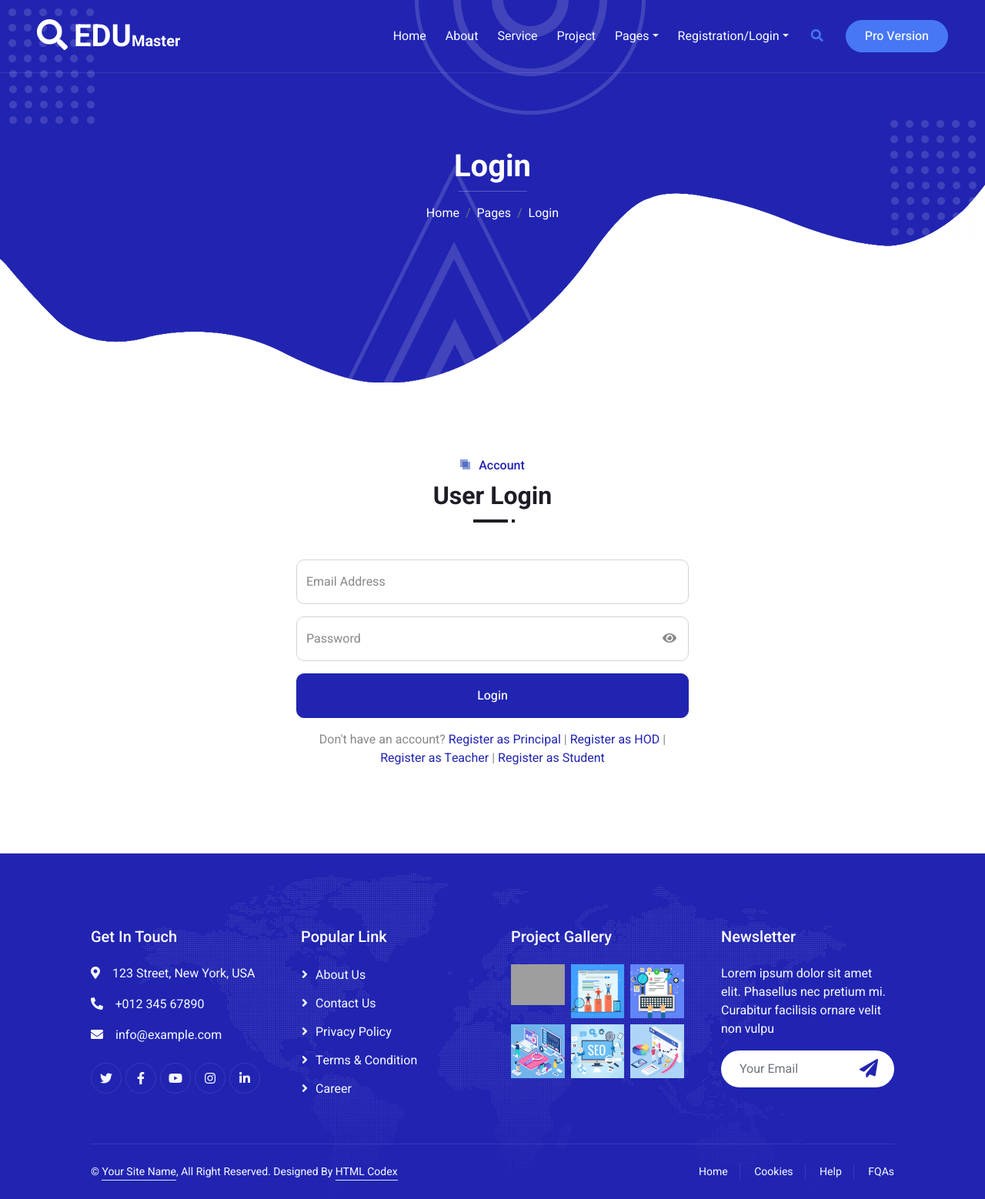
After one commit to aibinsabu/EduAI, a Django app: page /login/ in a window 1280 px wide. The commit adds this page. Shown: the whole page at 77% size. Run offline with Django 3.2, Linux system fonts and the light colour scheme; some libraries are stand-ins or nearby versions; grey boxes are pictures that could not be loaded.

Commit message:
completed login function

```diff
--- a/quality_app/urls.py
+++ b/quality_app/urls.py
@@ -3,18 +3,24 @@ from django.urls import path
 from . import views
 from django.conf import settings
 from django.conf.urls.static import static
+
 urlpatterns = [
-    path('home/', views.home, name="home"),
-    path('', views.index, name="index"),
-    path('index/', views.index, name="index_html"),
-    path('about/', views.about, name="about"),
-    path('service/', views.service, name="service"),
-    path('project/', views.project, name="project"),
-    path('team/', views.team, name="team"),
-    path('testimonial/', views.testimonial, name="testimonial"),  # <-- Add this line
-    path('404.html', views.page_not_found, name="404"),
-    path('principle-registration/', views.principle_registration, name="principle_registration"),
-    path('hod-registration/', views.hod_registration, name="hod_registration"),
-    path('teacher-registration/', views.teacher_registration, name="teacher_registration"),
-    path('student-registration/', views.student_registration, name="student_registration"),
-] + static(settings.MEDIA_URL, document_root=settings.MEDIA_ROOT)
+    path('', views.home, name='home'),
+    path('index/', views.index, name='index'),
+    path('register/', views.register, name='register'),
+    path('login/', views.login, name='login'),
+    path('logout/', views.logout, name='logout'),
+    path('principle-registration/', views.principle_registration, name='principle_registration'),
+    path('hod-registration/', views.hod_registration, name='hod_registration'),
+    path('teacher-registration/', views.teacher_registration, name='teacher_registration'),
+    path('student-registration/', views.student_registration, name='student_registration'),
+    path('about/', views.about, name='about'),
+    path('service/', views.service, name='service'),
+    path('project/', views.project, name='project'),
+    path('team/', views.team, name='team'),
+    path('testimonial/', views.testimonial, name='testimonial'),
+    path('404/', views.page_not_found, name='404'),
+]
+
+if settings.DEBUG:
+    urlpatterns += static(settings.MEDIA_URL, document_root=settings.MEDIA_ROOT)
--- a/quality_app/views.py
+++ b/quality_app/views.py
@@ -2,10 +2,12 @@ from django.shortcuts import render,redirect
 from django.contrib.auth.hashers import make_password
 from django.contrib import messages
 from .models import *
+from django.contrib.auth import authenticate, login as auth_login
+from django.http import HttpResponse
 
 # Create your views here.
 def home(request):
-    return render(request,"home.html")
+    return render(request,"index.html")
 
 def index(request):
     return render(request,"index.html")
@@ -22,7 +24,37 @@ def register(request):
         # result.save()
     return render(request, 'register.html')
 
+def login(request):
+    if request.method == "POST":
+        email = request.POST.get('email')
+        password = request.POST.get('password')
 
+        print(f"Login attempt: {email}")  # Debug
+
+        try:
+            user = User.objects.get(email=email)
+            print(f"User found: {user.email}")  # Debug
+
+            if user.check_password(password):
+                auth_login(request, user)
+                messages.success(request, "Login successful.")
+                return redirect('index')
+            else:
+                messages.error(request, "Invalid password.", extra_tags='danger')
+        except User.DoesNotExist:
+            messages.error(request, "User not found.", extra_tags='danger')
+        except Exception as e:
+            print(f"Login error: {e}")  # Debug
+            messages.error(request, f"Error: {str(e)}", extra_tags='danger')
+
+    return render(request, 'login.html')
+
+
+def logout(request):
+    from django.contrib.auth import logout as auth_logout
+    auth_logout(request)
+    messages.success(request, "Logged out successfully.")
+    return redirect('login')
 
 def about(request):
     return render(request, 'about.html')
--- a/templates/header.html
+++ b/templates/header.html
@@ -4,7 +4,7 @@
 
 <head>
     <meta charset="utf-8">
-    <title></title>
+    <title>Education Management System</title>
     <meta content="width=device-width, initial-scale=1.0" name="viewport">
     <meta content="" name="keywords">
     <meta content="" name="description">
@@ -15,7 +15,8 @@
     <!-- Google Web Fonts -->
     <link rel="preconnect" href="https://fonts.googleapis.com">
     <link rel="preconnect" href="https://fonts.gstatic.com" crossorigin>
-    <link href="https://fonts.googleapis.com/css2?family=Heebo:wght@400;500&family=Roboto:wght@400;500;700&display=swap" rel="stylesheet">
+    <link href="https://fonts.googleapis.com/css2?family=Heebo:wght@400;500&family=Roboto:wght@400;500;700&display=swap"
+        rel="stylesheet">
 
     <!-- Icon Font Stylesheet -->
     <link href="https://cdnjs.cloudflare.com/ajax/libs/font-awesome/5.10.0/css/all.min.css" rel="stylesheet">
@@ -34,9 +35,31 @@
 </head>
 
 <body>
+    <!-- <nav class="navbar navbar-expand-lg navbar-dark bg-dark">
+        <div class="container-fluid">
+            <a class="navbar-brand" href="{% url 'home' %}">EMS</a>
+            <button class="navbar-toggler" type="button" data-bs-toggle="collapse" data-bs-target="#navbarNav">
+                <span class="navbar-toggler-icon"></span>
+            </button>
+            <div class="collapse navbar-collapse" id="navbarNav">
+                <ul class="navbar-nav ms-auto">
+                    <li class="nav-item"><a class="nav-link" href="{% url 'home' %}">Home</a></li>
+                    <li class="nav-item"><a class="nav-link" href="{% url 'about' %}">About</a></li>
+                    <li class="nav-item"><a class="nav-link" href="{% url 'login' %}">Login</a></li>
+                    {% if user.is_authenticated %}
+                    <li class="nav-item"><a class="nav-link" href="{% url 'logout' %}">Logout</a></li>
+                    {% else %}
+                    <li class="nav-item"><a class="nav-link" href="{% url 'register' %}">Register</a></li>
+                    {% endif %}
+                </ul>
+            </div>
+        </div>
+    </nav> -->
+
     <div class="container-xxl bg-white p-0">
         <!-- Spinner Start -->
-        <div id="spinner" class="show bg-white position-fixed translate-middle w-100 vh-100 top-50 start-50 d-flex align-items-center justify-content-center">
+        <div id="spinner"
+            class="show bg-white position-fixed translate-middle w-100 vh-100 top-50 start-50 d-flex align-items-center justify-content-center">
             <div class="spinner-grow text-primary" style="width: 3rem; height: 3rem;" role="status">
                 <span class="sr-only">Loading...</span>
             </div>
@@ -48,7 +71,7 @@
         <div class="container-xxl position-relative p-0">
             <nav class="navbar navbar-expand-lg navbar-light px-4 px-lg-5 py-3 py-lg-0">
                 <a href="" class="navbar-brand p-0">
-                    <h1 class="m-0"><i class="fa fa-search me-2"></i>SEO<span class="fs-5">Master</span></h1>
+                    <h1 class="m-0"><i class="fa fa-search me-2"></i>EDU<span class="fs-5">Master</span></h1>
                     <!-- <img src="img/logo.png" alt="Logo"> -->
                 </a>
                 <button class="navbar-toggler" type="button" data-bs-toggle="collapse" data-bs-target="#navbarCollapse">
@@ -69,7 +92,8 @@
                             </div>
                         </div>
                         <div class="nav-item dropdown">
-                            <a href="#" class="nav-link dropdown-toggle" data-bs-toggle="dropdown">Registration</a>
+                            <a href="#" class="nav-link dropdown-toggle"
+                                data-bs-toggle="dropdown">Registration/Login</a>
                             <div class="dropdown-menu m-0">
                                 <a href="{% url 'principle_registration' %}" class="dropdown-item">Principle</a>
                                 <a href="{% url 'hod_registration' %}" class="dropdown-item">HOD</a>
@@ -78,7 +102,9 @@
                             </div>
                         </div>
                     </div>
-                    <butaton type="button" class="btn text-secondary ms-3" data-bs-toggle="modal" data-bs-target="#searchModal"><i class="fa fa-search"></i></butaton>
-                    <a href="https://htmlcodex.com/startup-company-website-template" class="btn btn-secondary text-light rounded-pill py-2 px-4 ms-3">Pro Version</a>
+                    <butaton type="button" class="btn text-secondary ms-3" data-bs-toggle="modal"
+                        data-bs-target="#searchModal"><i class="fa fa-search"></i></butaton>
+                    <a href="https://htmlcodex.com/startup-company-website-template"
+                        class="btn btn-secondary text-light rounded-pill py-2 px-4 ms-3">Pro Version</a>
                 </div>
             </nav>
--- a/templates/hod-registration.html
+++ b/templates/hod-registration.html
@@ -142,6 +142,7 @@
                                     </div>
                                 </div>
                             </form>
+                            <a href="{% url 'login' %}">Already have an account? Login here.</a>
                         </div>
                     </div>
                 </div>
--- a/templates/index.html
+++ b/templates/index.html
@@ -417,7 +417,7 @@
                                 <img class="img-fluid rounded w-100" src="{% static 'img/team-1.jpg' &}" alt="" />
                             </div>
                             <div class="px-4 py-3">
-                                <h5 class="fw-bold m-0">Jhon Doe</h5>
+                                <h5 class="fw-bold m-0">Aibin Sabu</h5>
                                 <small>CEO</small>
                             </div>
                         </div>
@@ -439,7 +439,7 @@
                                 <img class="img-fluid rounded w-100" src="{% static 'img/team-2.jpg' %}" alt="" />
                             </div>
                             <div class="px-4 py-3">
-                                <h5 class="fw-bold m-0">Emma William</h5>
+                                <h5 class="fw-bold m-0">Midhul M M</h5>
                                 <small>Manager</small>
                             </div>
                         </div>
@@ -461,7 +461,7 @@
                                 <img class="img-fluid rounded w-100" src="{% static 'img/team-3.jpg' %}" alt="" />
                             </div>
                             <div class="px-4 py-3">
-                                <h5 class="fw-bold m-0">Noah Michael</h5>
+                                <h5 class="fw-bold m-0">Albert Joji</h5>
                                 <small>Designer</small>
                             </div>
                         </div>
--- /dev/null
+++ b/templates/login.html
@@ -0,0 +1,109 @@
+{% load static %}
+{% include 'header.html' %}
+
+<div class="container-xxl py-5 bg-primary hero-header mb-5">
+    <div class="container my-5 py-5 px-lg-5">
+        <div class="row g-5 py-5">
+            <div class="col-12 text-center">
+                <h1 class="text-white animated zoomIn">Login</h1>
+                <hr class="bg-white mx-auto mt-0" style="width: 90px;">
+                <nav aria-label="breadcrumb">
+                    <ol class="breadcrumb justify-content-center">
+                        <li class="breadcrumb-item"><a class="text-white" href="{% url 'index' %}">Home</a></li>
+                        <li class="breadcrumb-item"><a class="text-white" href="#">Pages</a></li>
+                        <li class="breadcrumb-item text-white active" aria-current="page">Login</li>
+                    </ol>
+                </nav>
+            </div>
+        </div>
+    </div>
+</div>
+
+<div class="container-xxl py-5">
+    <div class="container px-lg-5">
+        <div class="row justify-content-center">
+            <div class="col-lg-6">
+                <div class="wow fadeInUp" data-wow-delay="0.3s">
+                    {% if messages %}
+                    {% for message in messages %}
+                    <div class="alert alert-{{ message.tags }} alert-dismissible fade show" role="alert">
+                        {{ message }}
+                        <button type="button" class="btn-close" data-bs-dismiss="alert"></button>
+                    </div>
+                    {% endfor %}
+                    {% endif %}
+
+                    <div class="section-title position-relative text-center mb-5 pb-2 wow fadeInUp"
+                        data-wow-delay="0.1s">
+                        <h6 class="position-relative d-inline text-primary ps-4">Account</h6>
+                        <h2 class="mt-2">User Login</h2>
+                    </div>
+
+                    <form method="post">
+                        {% csrf_token %}
+                        <div class="row g-3">
+                            <div class="col-12">
+                                <div class="form-floating">
+                                    <input type="email" class="form-control" id="email" name="email" placeholder="Email"
+                                        required>
+                                    <label for="email">Email Address</label>
+                                </div>
+                            </div>
+                            <div class="col-12">
+                                <div class="form-floating position-relative">
+                                    <input type="password" class="form-control" id="password" name="password"
+                                        placeholder="Password" required>
+                                    <label for="password">Password</label>
+                                    <span class="position-absolute top-50 end-0 translate-middle-y me-3 cursor-pointer"
+                                        id="togglePassword" style="cursor: pointer;">
+                                        <i class="fa fa-eye" id="eyeIcon"></i>
+                                    </span>
+                                </div>
+                            </div>
+                            <script>
+                                const togglePassword = document.querySelector('#togglePassword');
+                                const password = document.querySelector('#password');
+                                const eyeIcon = document.querySelector('#eyeIcon');
+
+                                togglePassword.addEventListener('click', function (e) {
+                                    // toggle the type attribute
+                                    const type = password.getAttribute('type') === 'password' ? 'text' : 'password';
+                                    password.setAttribute('type', type);
+                                    // toggle the eye / eye slash icon
+                                    eyeIcon.classList.toggle('fa-eye');
+                                    eyeIcon.classList.toggle('fa-eye-slash');
+                                });
+                            </script>
+                            <div class="col-12">
+                                <button class="btn btn-primary w-100 py-3" type="submit">Login</button>
+                            </div>
+                            <div class="col-12 text-center">
+                                <p>Don't have an account?
+                                    <a href="{% url 'principle_registration' %}">Register as Principal</a> |
+                                    <a href="{% url 'hod_registration' %}">Register as HOD</a> |
+                                    <a href="{% url 'teacher_registration' %}">Register as Teacher</a> |
+                                    <a href="{% url 'student_registration' %}">Register as Student</a>
+                                </p>
+                            </div>
+                        </div>
+                    </form>
+                </div>
+            </div>
+        </div>
+    </div>
+</div>
+
+{% include 'footer.html' %}
+
+<!-- JavaScript Libraries -->
+<script src="https://code.jquery.com/jquery-3.4.1.min.js"></script>
+<script src="https://cdn.jsdelivr.net/npm/bootstrap@5.0.0/dist/js/bootstrap.bundle.min.js"></script>
+<script src="{% static 'lib/wow/wow.min.js' %}"></script>
+<script src="{% static 'lib/easing/easing.min.js' %}"></script>
+<script src="{% static 'lib/waypoints/waypoints.min.js' %}"></script>
+<script src="{% static 'lib/owlcarousel/owl.carousel.min.js' %}"></script>
+<script src="{% static 'lib/isotope/isotope.pkgd.min.js' %}"></script>
+<script src="{% static 'lib/lightbox/js/lightbox.min.js' %}"></script>
+
+<!-- Template Javascript -->
+<script src="{% static 'js/main.js' %}"></script>
--- a/templates/principle-registration.html
+++ b/templates/principle-registration.html
@@ -142,6 +142,7 @@
                                     </div>
                                 </div>
                             </form>
+                            <a href="{% url 'login' %}">Already have an account? Login here.</a>
                         </div>
                     </div>
                 </div>
--- a/templates/student-registration.html
+++ b/templates/student-registration.html
@@ -142,6 +142,7 @@
                                     </div>
                                 </div>
                             </form>
+                            <a href="{% url 'login' %}">Already have an account? Login here.</a>
                         </div>
                     </div>
                 </div>
--- a/templates/teacher-registration.html
+++ b/templates/teacher-registration.html
@@ -142,6 +142,7 @@
                                     </div>
                                 </div>
                             </form>
+                            <a href="{% url 'login' %}">Already have an account? Login here.</a>
                         </div>
                     </div>
                 </div>
```
